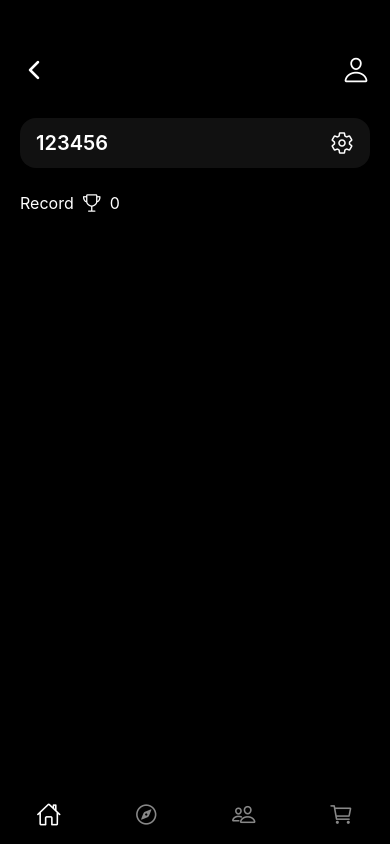
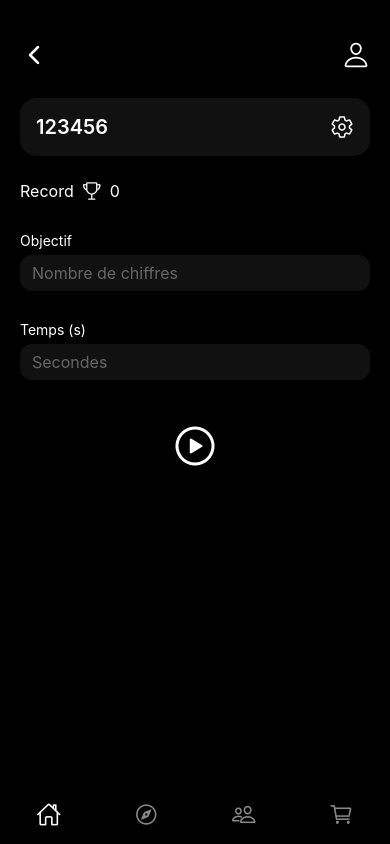
Before and after one commit to guillaumekrvr2/mvp-memo, a React Native app: screen /Numbers in a window 390 px wide. Built offline with nearby package versions, Linux system fonts and the light colour scheme.

Commit message:
mise à jour de la barre

```diff
--- a/navigation/HomeStackNavigator.jsx
+++ b/navigation/HomeStackNavigator.jsx
@@ -3,6 +3,8 @@ import React from 'react'
 import { createNativeStackNavigator } from '@react-navigation/native-stack'
 import HomeScreen from '../screens/HomeScreen'
 import NumbersScreen from '../screens/NumbersScreen'
+import DecompteScreen  from '../screens/DecompteScreen'
+import MemoScreen     from '../screens/MemoScreen'
 
 const Stack = createNativeStackNavigator()
 
@@ -15,6 +17,8 @@ export default function HomeStackNavigator() {
     }} >
       <Stack.Screen name="HomeMain" component={HomeScreen} />
       <Stack.Screen name="Numbers" component={NumbersScreen} />
+      <Stack.Screen name="Decompte"   component={DecompteScreen} />
+      <Stack.Screen name="Memorisation" component={MemoScreen} />
       {/* Plus tard : ajouterez ici Words, Cards, Binary, etc. */}
     </Stack.Navigator>
   )
--- /dev/null
+++ b/screens/DecompteScreen.jsx
@@ -0,0 +1,36 @@
+// screens/DecompteScreen.jsx
+import React, { useState, useEffect } from 'react'
+import { SafeAreaView, View, Text, StyleSheet } from 'react-native'
+
+export default function DecompteScreen({ route, navigation }) {
+  const { objectif, temps } = route.params
+  const [counter, setCounter] = useState(5)
+
+  useEffect(() => {
+    if (counter <= 0) {
+      // Une fois à zéro, on navigue vers l’écran de mémorisation
+      navigation.replace('Memorisation', { objectif, temps })
+      return
+    }
+    const id = setTimeout(() => setCounter(counter - 1), 1000)
+    return () => clearTimeout(id)
+  }, [counter])
+
+  return (
+    <SafeAreaView style={styles.container}>
+      <View style={styles.center}>
+        <Text style={styles.counterText}>{counter}</Text>
+      </View>
+    </SafeAreaView>
+  )
+}
+
+const styles = StyleSheet.create({
+  container: { flex: 1, backgroundColor: '#000' },
+  center:    { flex: 1, justifyContent: 'center', alignItems: 'center' },
+  counterText: {
+    color: '#fff',
+    fontSize: 80,
+    fontWeight: 'bold'
+  }
+})
--- /dev/null
+++ b/screens/MemoScreen.jsx
@@ -0,0 +1,173 @@
+// screens/MemoScreen.jsx
+import React, { useState, useEffect } from 'react'
+import {
+  SafeAreaView,
+  View,
+  Text,
+  StyleSheet,
+  ScrollView,
+  TouchableOpacity,
+  Platform,
+} from 'react-native'
+import { Ionicons } from '@expo/vector-icons'
+
+export default function MemoScreen({ route, navigation }) {
+  const { objectif, temps } = route.params
+
+  // Génération des chiffres à mémoriser
+  const [numbers, setNumbers] = useState([])
+  useEffect(() => {
+    const arr = Array.from({ length: objectif }, () =>
+      Math.floor(Math.random() * 10)
+    )
+    setNumbers(arr)
+  }, [])
+
+  // Chrono
+  const [timeLeft, setTimeLeft] = useState(parseInt(temps, 10) || 0)
+  useEffect(() => {
+    if (timeLeft <= 0) return
+    const id = setTimeout(() => setTimeLeft(timeLeft - 1), 1000)
+    return () => clearTimeout(id)
+  }, [timeLeft])
+
+  // Highlight index
+  const [highlightIndex, setHighlightIndex] = useState(0)
+  const total = numbers.length
+
+  // Groupement en lignes de 6
+  const cols = 6
+  const rows = []
+  for (let i = 0; i < total; i += cols) {
+    rows.push(numbers.slice(i, i + cols))
+  }
+
+  // Barre de progression (pourcentage)
+  const progress = total > 0 ? (objectif - timeLeft) / objectif : 0
+
+  return (
+    <SafeAreaView style={styles.container}>
+      {/* Header */}
+      <View style={styles.header}>
+        <TouchableOpacity onPress={() => navigation.goBack()}>
+          <Ionicons name="chevron-back-outline" size={28} color="#fff" />
+        </TouchableOpacity>
+        <View style={styles.progressContainer}>
+        <View style={[styles.progressBar, { width: `${(objectif - timeLeft) / objectif * 100}%` }]} />
+        </View>
+        <TouchableOpacity onPress={() => navigation.replace('Recall', { objectif, temps })}>
+          <Text style={styles.done}>Done</Text>
+        </TouchableOpacity>
+      </View>
+
+      {/* Grille */}
+      <ScrollView contentContainerStyle={styles.scroll}>
+        {rows.map((row, rowIdx) => (
+          <View style={styles.row} key={rowIdx}>
+            {row.map((n, colIdx) => {
+              const idx = rowIdx * cols + colIdx
+              const isHighlighted = idx === highlightIndex
+              return (
+                <View
+                  key={colIdx}
+                  style={[
+                    styles.cell,
+                    colIdx < cols - 1 && styles.separator,
+                    isHighlighted && styles.highlight
+                  ]}
+                >
+                  <Text style={styles.cellText}>{n}</Text>
+                </View>
+              )
+            })}
+          </View>
+        ))}
+      </ScrollView>
+
+      {/* Controls */}
+      <View style={styles.controls}>
+        <TouchableOpacity
+          onPress={() =>
+            setHighlightIndex(prev => (prev > 0 ? prev - 1 : 0))
+          }
+        >
+          <Ionicons name="chevron-back-circle" size={40} color="#fff" />
+        </TouchableOpacity>
+        <TouchableOpacity
+          onPress={() =>
+            setHighlightIndex(prev => (prev < total - 1 ? prev + 1 : prev))
+          }
+        >
+          <Ionicons name="chevron-forward-circle" size={40} color="#fff" />
+        </TouchableOpacity>
+      </View>
+    </SafeAreaView>
+  )
+}
+
+const styles = StyleSheet.create({
+  container: { flex: 1, backgroundColor: '#000' },
+
+  header: {
+    flexDirection: 'row',
+    alignItems: 'center',
+    paddingHorizontal: 20,
+    paddingVertical: 4
+  },
+  progressContainer: {
+    flex: 1,
+    height: 4,
+    backgroundColor: '#333',
+    borderRadius: 2,
+    overflow: 'hidden',
+    marginHorizontal: 16
+  },
+    // plein de la barre
+  progressBar: {
+    height: '100%',
+    backgroundColor: '#fff'
+  },
+  progressContainer: {
+    flex: 1,
+    marginHorizontal: 16
+  },
+  done: {
+    color: '#fff',
+    fontSize: 16,
+    fontWeight: '600'
+  },
+
+  scroll: {
+    paddingHorizontal: 20,
+    paddingTop: 16
+  },
+  row: {
+    flexDirection: 'row',
+    marginBottom: 12
+  },
+  cell: {
+    width: 48,
+    height: 48,
+    justifyContent: 'center',
+    alignItems: 'center'
+  },
+  separator: {
+    borderRightWidth: 1,
+    borderRightColor: '#444'
+  },
+  highlight: {
+    borderBottomWidth: 2,
+    borderBottomColor: '#fff'
+  },
+  cellText: {
+    color: '#fff',
+    fontSize: 18,
+    fontWeight: '600'
+  },
+
+  controls: {
+    flexDirection: 'row',
+    justifyContent: 'space-around',
+    paddingVertical: 16
+  }
+})
--- a/screens/NumbersScreen.jsx
+++ b/screens/NumbersScreen.jsx
@@ -1,10 +1,12 @@
-import React from 'react'
+// screens/NumbersScreen.jsx
+import React, { useState, useEffect } from 'react'
 import {
   SafeAreaView,
   View,
   Text,
   StyleSheet,
-  TouchableOpacity
+  TouchableOpacity,
+  TextInput
 } from 'react-native'
 import { useNavigation } from '@react-navigation/native'
 import { Ionicons } from '@expo/vector-icons'
@@ -12,87 +14,139 @@ import { Ionicons } from '@expo/vector-icons'
 export default function NumbersScreen() {
   const navigation = useNavigation()
 
+  // états locaux
+  const [record, setRecord] = useState(0)
+  const [objectif, setObjectif] = useState('')  // chaîne pour TextInput
+  const [temps, setTemps]       = useState('')  // idem
+
+  // Effet : mettre à jour le record chaque fois que "temps" change
+  useEffect(() => {
+    // TODO → récupérer le dernier record lié à `temps`
+    // pour l’instant, placeholder :
+    const lastRecord = temps === '10' ? 5 : 0
+    setRecord(lastRecord)
+  }, [temps])
+
   return (
     <SafeAreaView style={styles.container}>
       {/* Top Bar */}
       <View style={styles.topBar}>
-        {/* Chevron back */}
         <TouchableOpacity onPress={() => navigation.goBack()}>
           <Ionicons name="chevron-back-outline" size={28} color="#fff" />
         </TouchableOpacity>
-        {/* Profile icon */}
         <TouchableOpacity onPress={() => navigation.navigate('Community')}>
           <Ionicons name="person-outline" size={28} color="#fff" />
         </TouchableOpacity>
       </View>
 
-      {/* Contenu principal */}
+      {/* Corps de l’écran */}
       <View style={styles.content}>
-        {/* Boîte de paramètres */}
+        {/* 1) Boîte Record + settings */}
         <View style={styles.paramBox}>
           <Text style={styles.paramText}>123456</Text>
           <Ionicons name="settings-outline" size={24} color="#fff" />
         </View>
 
-        {/* Ligne Record */}
+        {/* 2) Record en fonction du temps */}
         <View style={styles.recordRow}>
           <Text style={styles.recordLabel}>Record</Text>
           <Ionicons name="trophy-outline" size={20} color="#fff" />
-          <Text style={styles.recordValue}>0</Text>
+          <Text style={styles.recordValue}>{record}</Text>
         </View>
+
+        {/* 3) Objectif */}
+        <View style={styles.inputRow}>
+          <Text style={styles.inputLabel}>Objectif</Text>
+          <TextInput
+            style={styles.input}
+            placeholder="Nombre de chiffres"
+            placeholderTextColor="#666"
+            keyboardType="number-pad"
+            value={objectif}
+            onChangeText={setObjectif}
+          />
+        </View>
+
+        {/* 4) Temps */}
+        <View style={styles.inputRow}>
+          <Text style={styles.inputLabel}>Temps (s)</Text>
+          <TextInput
+            style={styles.input}
+            placeholder="Secondes"
+            placeholderTextColor="#666"
+            keyboardType="number-pad"
+            value={temps}
+            onChangeText={setTemps}
+          />
+        </View>
+
+        {/* 5) Bouton Play */}
+        <TouchableOpacity
+          style={styles.playButton}
+          onPress={() => navigation.navigate('Decompte', {
+            objectif: parseInt(objectif, 10),
+            temps: parseInt(temps, 10)
+          })}
+        >
+          <Ionicons name="play-circle-outline" size={48} color="#fff" />
+        </TouchableOpacity>
       </View>
     </SafeAreaView>
   )
 }
 
 const styles = StyleSheet.create({
-  container: {
-    flex: 1,
-    backgroundColor: '#000',
-    paddingTop: 40,
-  },
+  container: { flex: 1, backgroundColor: '#000' },
   topBar: {
     width: '100%',
     flexDirection: 'row',
     justifyContent: 'space-between',
     alignItems: 'center',
-    paddingTop: 15,
     paddingHorizontal: 20,
-    paddingVertical: 12
+    paddingVertical: 12,
+    paddingTop: 40
   },
   content: {
     flex: 1,
     paddingHorizontal: 20,
-    justifyContent: 'flex-start',
-    marginTop: 20
+    marginTop: 15
   },
   paramBox: {
     flexDirection: 'row',
     alignItems: 'center',
     backgroundColor: '#111',
     borderRadius: 16,
-    paddingHorizontal: 16,
-    paddingVertical: 12,
+    padding: 16,
     justifyContent: 'space-between'
   },
-  paramText: {
-    color: '#fff',
-    fontSize: 20,
-    fontWeight: '600'
-  },
+  paramText: { color: '#fff', fontSize: 20, fontWeight: '600' },
   recordRow: {
     flexDirection: 'row',
     alignItems: 'center',
     marginTop: 24
   },
-  recordLabel: {
+  recordLabel: { color: '#fff', fontSize: 16, marginRight: 8 },
+  recordValue: { color: '#fff', fontSize: 16, marginLeft: 8 },
+
+  inputRow: {
+    marginTop: 30
+  },
+  inputLabel: {
     color: '#fff',
-    fontSize: 16,
-    marginRight: 8
+    fontSize: 14,
+    marginBottom: 6
   },
-  recordValue: {
+  input: {
+    backgroundColor: '#111',
+    borderRadius: 12,
+    paddingHorizontal: 12,
+    paddingVertical: 8,
     color: '#fff',
-    fontSize: 16,
-    marginLeft: 8
+    fontSize: 16
+  },
+
+  playButton: {
+    marginTop: 40,
+    alignItems: 'center'
   }
 })
```
